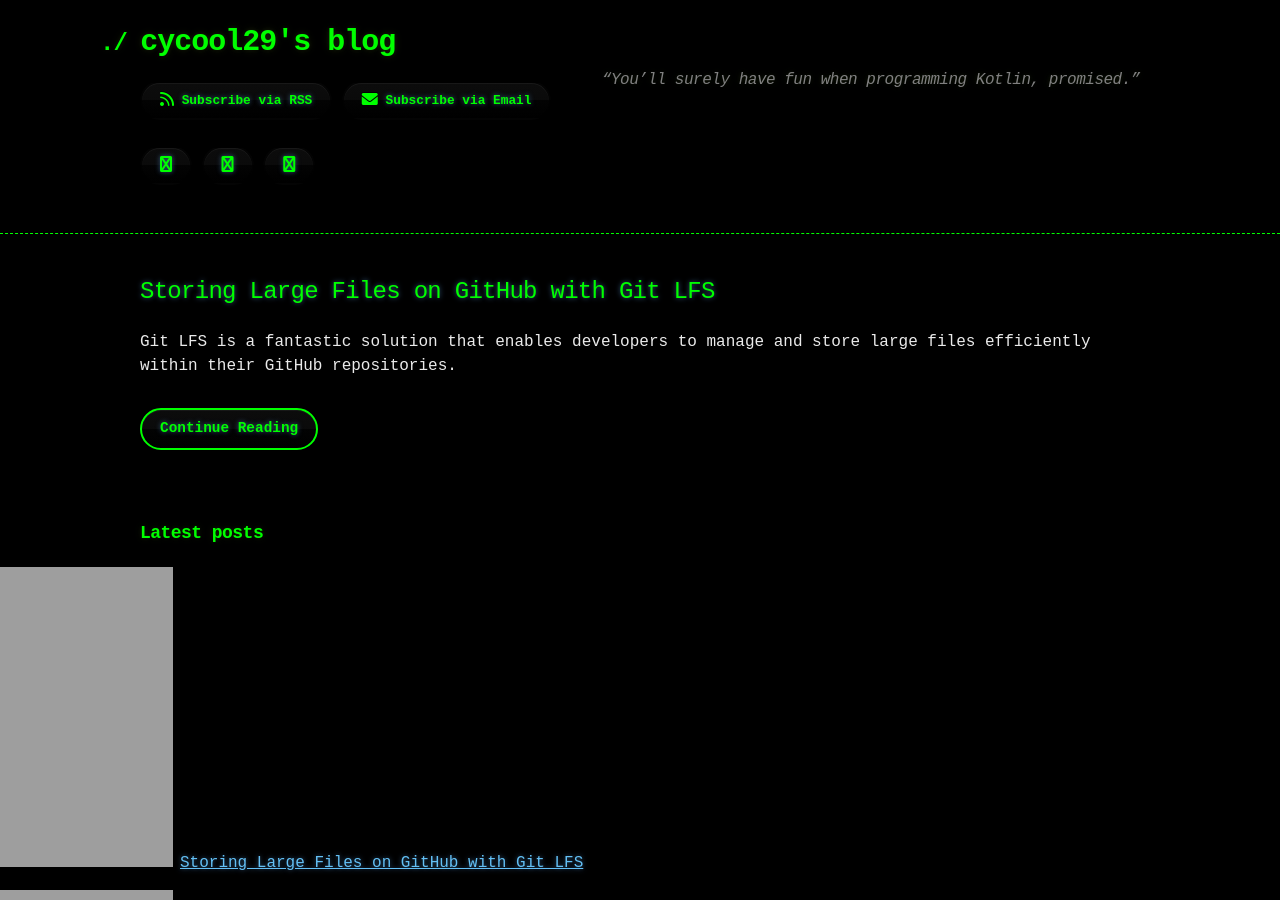
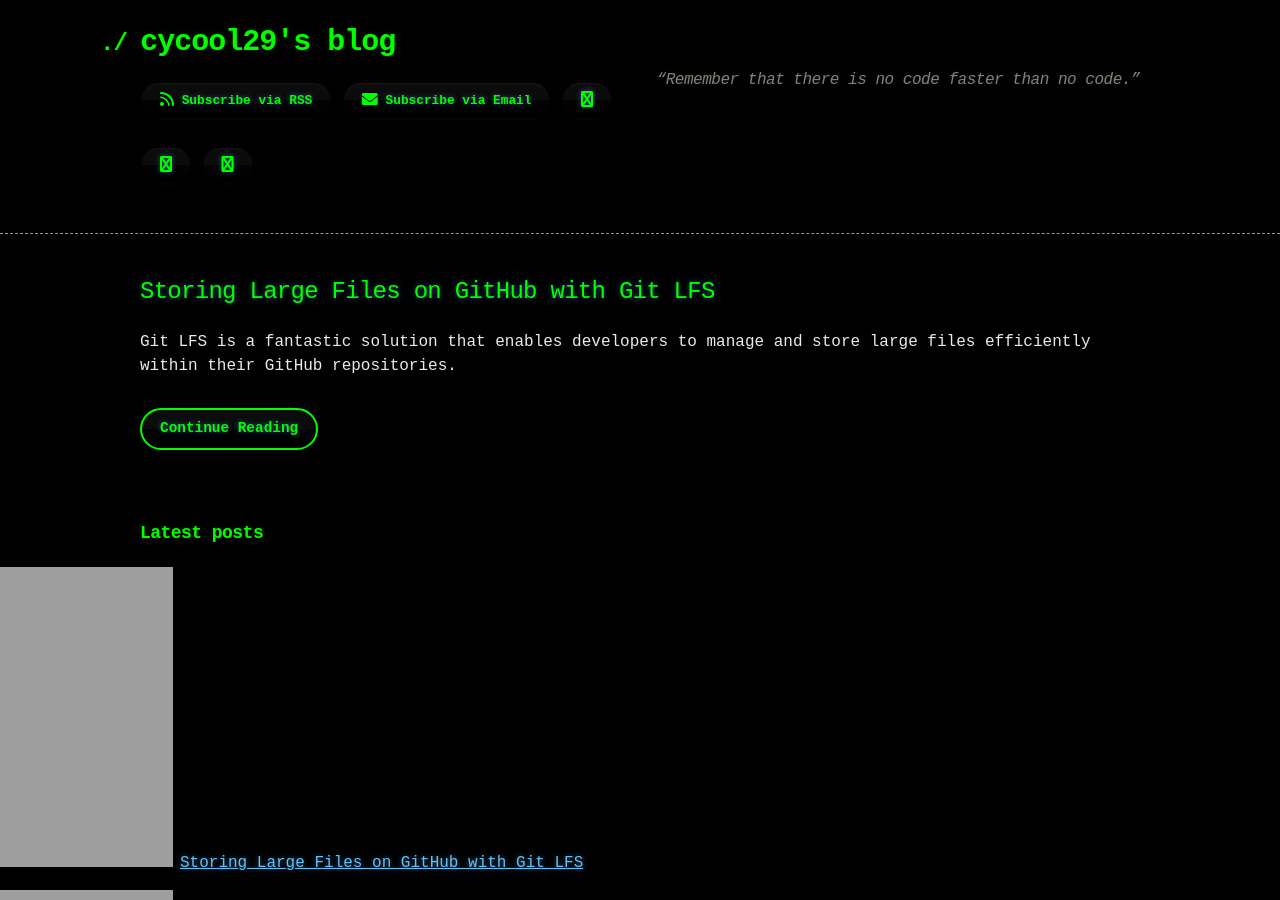
Before and after one commit to cycool29/cycool29.github.io, a Jekyll site: the page built from index.md, in a window 1280 px wide and 900 px high. Built offline with Jekyll 4.4.1, drawn with Linux system fonts in a browser that asks for light colours; a style sheet for code colours, icons or effects is not loaded.

Commit message:
Update quotes

```diff
--- a/_config.yml
+++ b/_config.yml
@@ -1,5 +1,5 @@
 title: cycool29's blog
-description: "“You’ll surely have fun when programming Kotlin, promised.” "
+description: "“Remember that there is no code faster than no code.” "
 bio: A high school student. Intermediate in Python, Git, Bash. Learning JavaScript. He/Him. "
 author: cycool29
 url: https://cycool29.github.io
```
